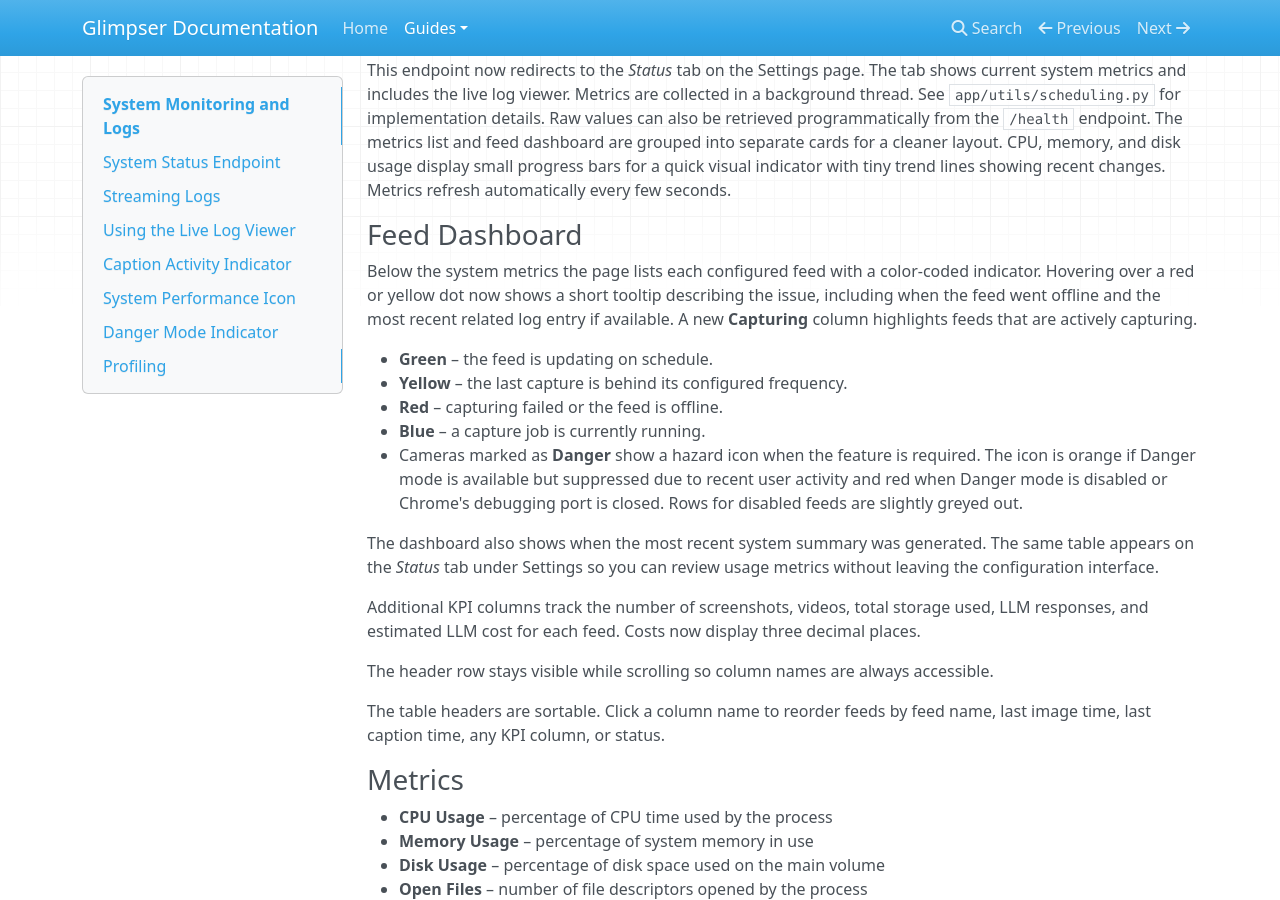
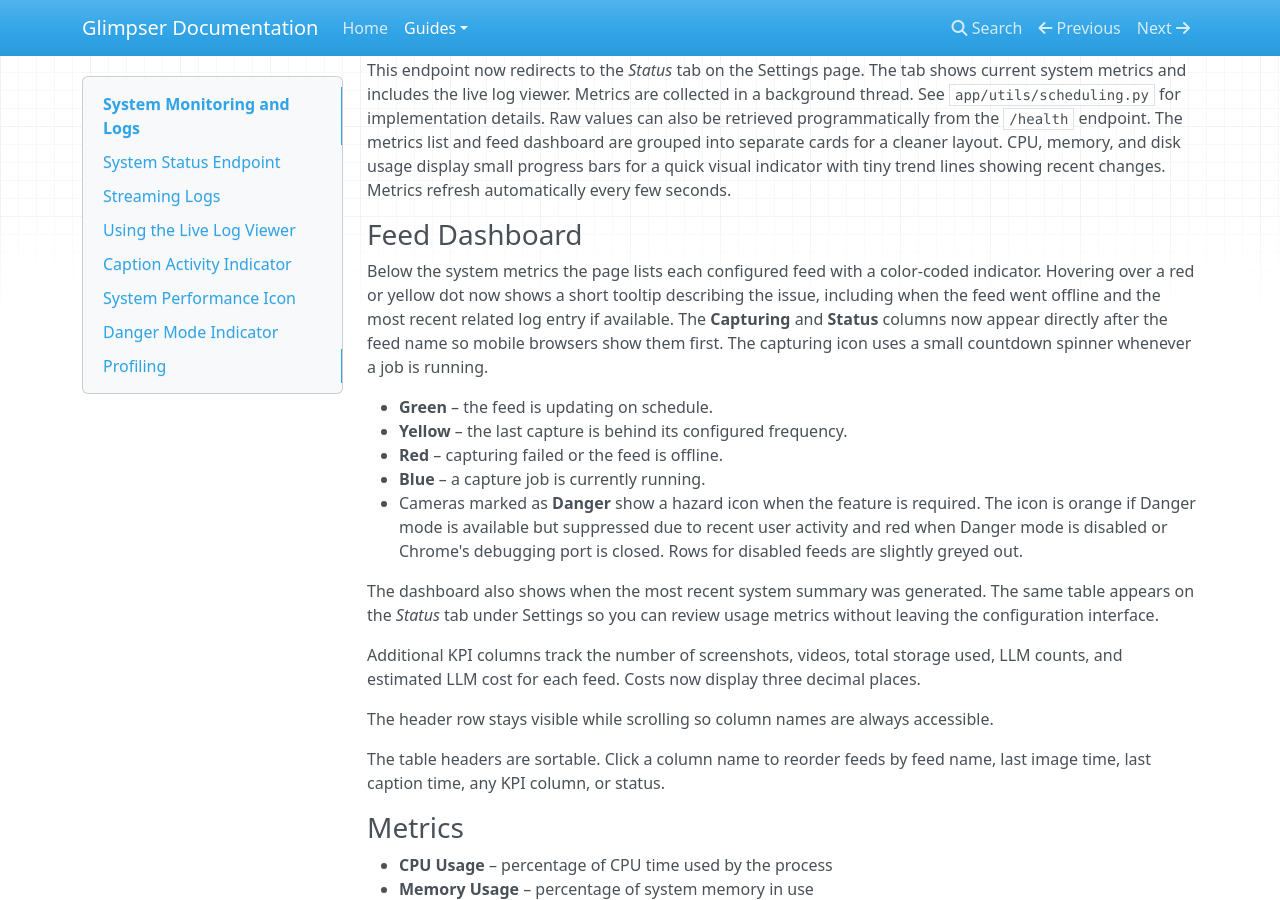
Before and after one commit to KristopherKubicki/glimpser, an MkDocs documentation site: the page built from docs/system_monitoring.md, in a window 1280 px wide and 900 px high, scrolled down 203 px. Built offline with MkDocs 1.6.1, drawn with Linux system fonts in a browser that asks for light colours; nearby versions of some CDN libraries.

Commit message:
fix(ui): reorder status columns correctly

```diff
--- a/docs/system_monitoring.md
+++ b/docs/system_monitoring.md
@@ -10,7 +10,7 @@
 
 ### Feed Dashboard
 
-Below the system metrics the page lists each configured feed with a color-coded indicator. Hovering over a red or yellow dot now shows a short tooltip describing the issue, including when the feed went offline and the most recent related log entry if available. A new **Capturing** column highlights feeds that are actively capturing.
+Below the system metrics the page lists each configured feed with a color-coded indicator. Hovering over a red or yellow dot now shows a short tooltip describing the issue, including when the feed went offline and the most recent related log entry if available. The **Capturing** and **Status** columns now appear directly after the feed name so mobile browsers show them first. The capturing icon uses a small countdown spinner whenever a job is running.
 
 - **Green** – the feed is updating on schedule.
 - **Yellow** – the last capture is behind its configured frequency.
@@ -26,7 +26,7 @@
 usage metrics without leaving the configuration interface.
 
 Additional KPI columns track the number of screenshots, videos, total storage
-used, LLM responses, and estimated LLM cost for each feed. Costs now display three decimal places.
+used, LLM counts, and estimated LLM cost for each feed. Costs now display three decimal places.
 
 The header row stays visible while scrolling so column names are always accessible.
 
```
Also changed, not shown: app/static/css/style.css (+34 -0 lines), 1 other file.
